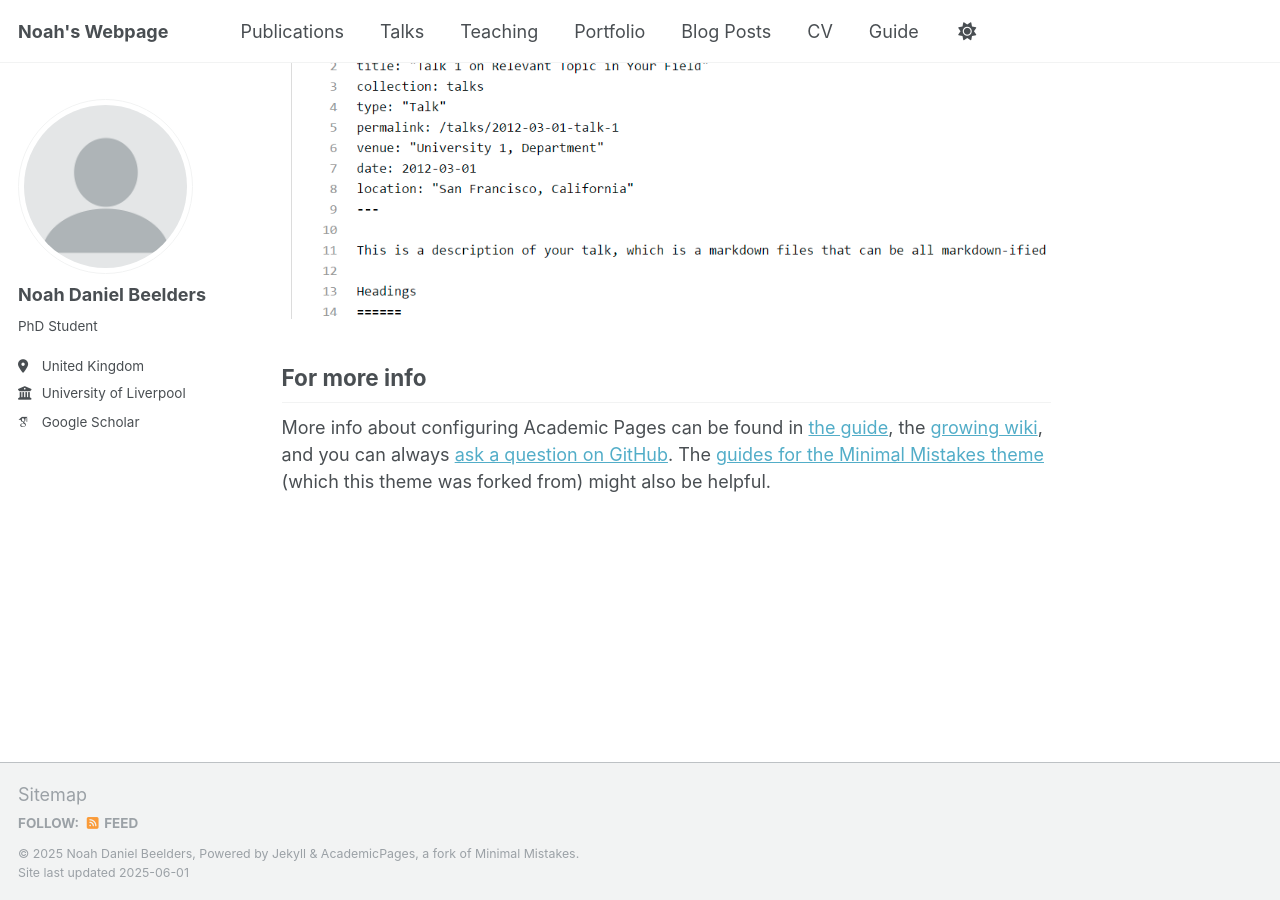
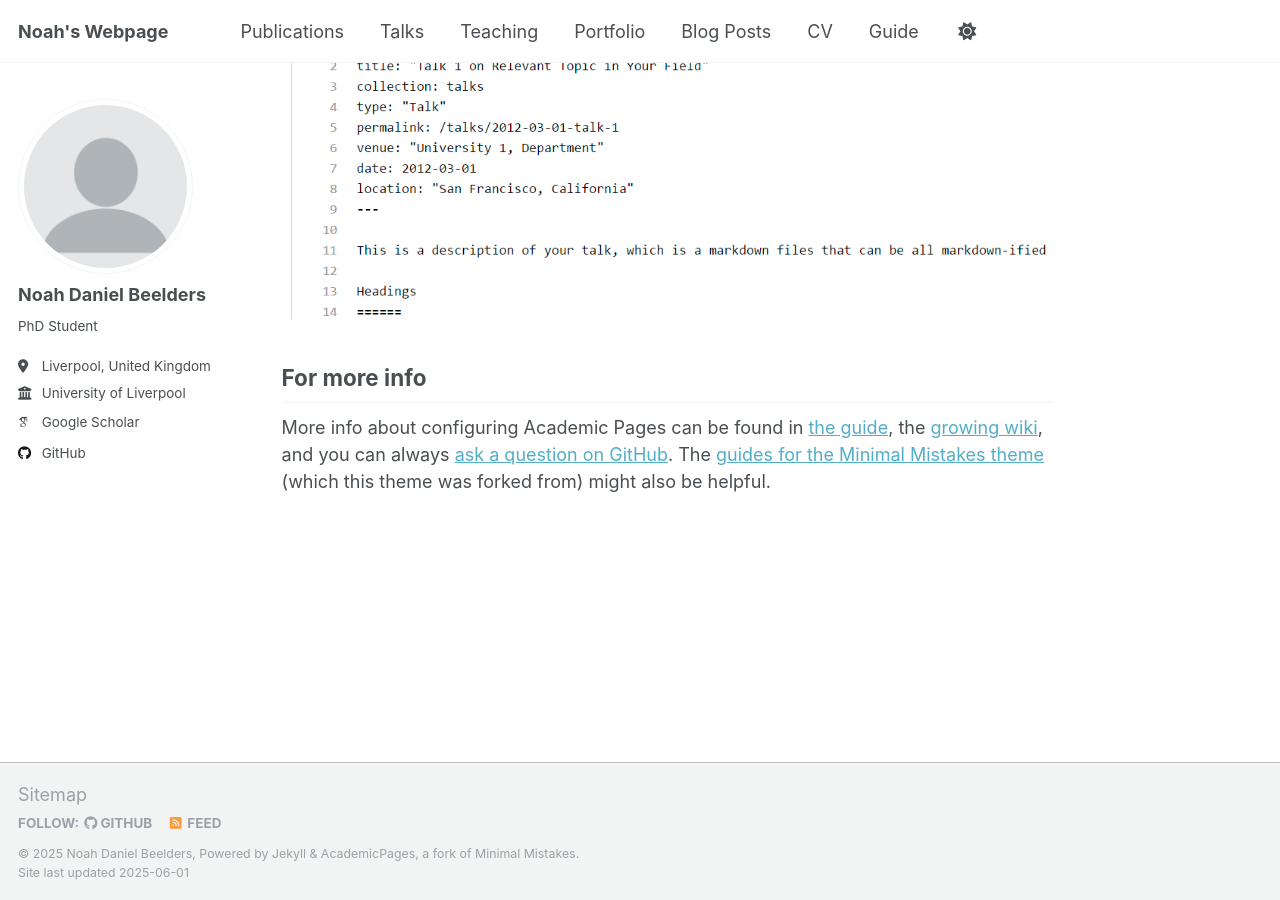
Before and after one commit to NoahBeelders/noahbeelders.github.io, a Jekyll site: the page built from _pages/about.md, in a window 1280 px wide and 900 px high, scrolled down 2636 px. Built offline with Jekyll 4.4.1, drawn with Linux system fonts in a browser that asks for light colours; some web fonts are replaced.

Commit message:
_config.yml

```diff
--- a/_config.yml
+++ b/_config.yml
@@ -26,7 +26,7 @@ author:
   name             : "Noah Daniel Beelders"
   pronouns         : # example: "she/her"
   bio              : "PhD Student"
-  location         : "United Kingdom"
+  location         : "Liverpool, United Kingdom"
   employer         : "University of Liverpool"
   uri              : # URL
   n.beelders@liverpool.ac.uk            : "n.beelders@liverpool.ac.uk"
@@ -46,7 +46,7 @@ author:
   bitbucket        : # Username - Update with your username on the site
   codepen          : # Username
   dribbble         : # Username
-  github           : #"academicpages"
+  github           : "noahbeelders"
   kaggle           : # Username
   stackoverflow    : # User number or user number and name (i.e., use "1" or "1/jeff-atwood")
 
```
